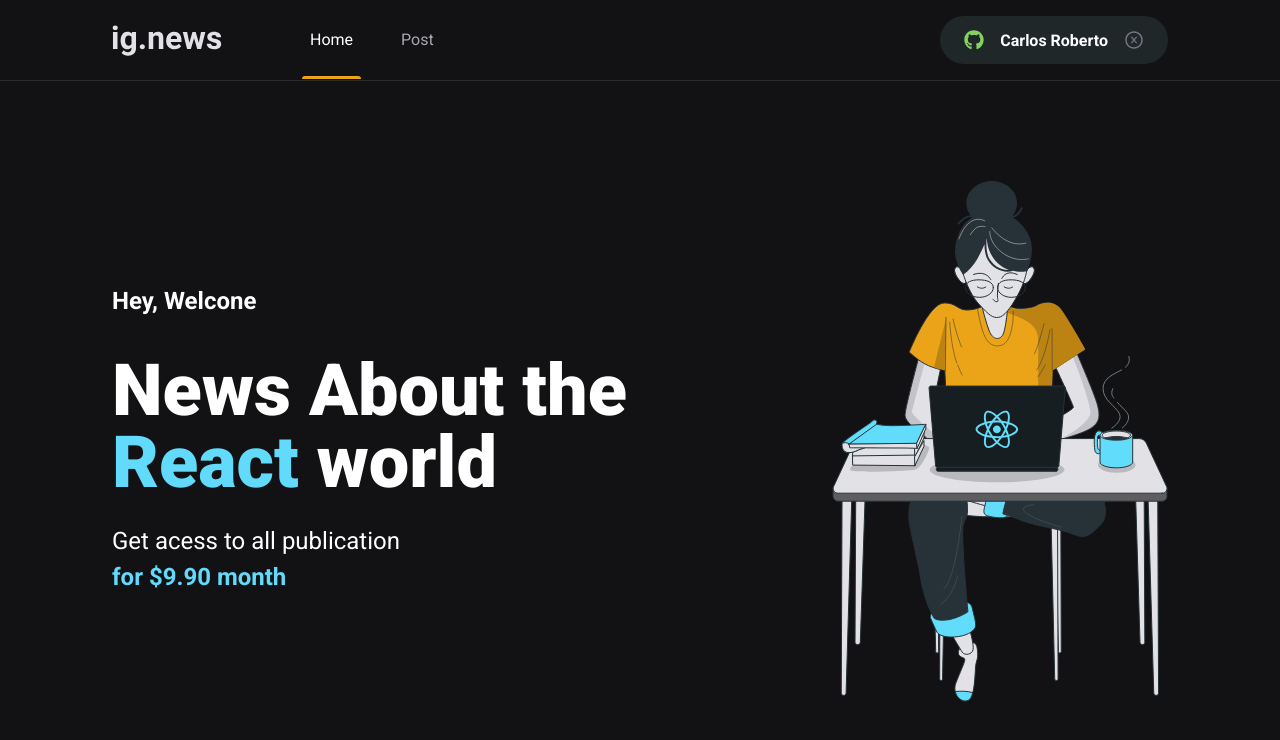
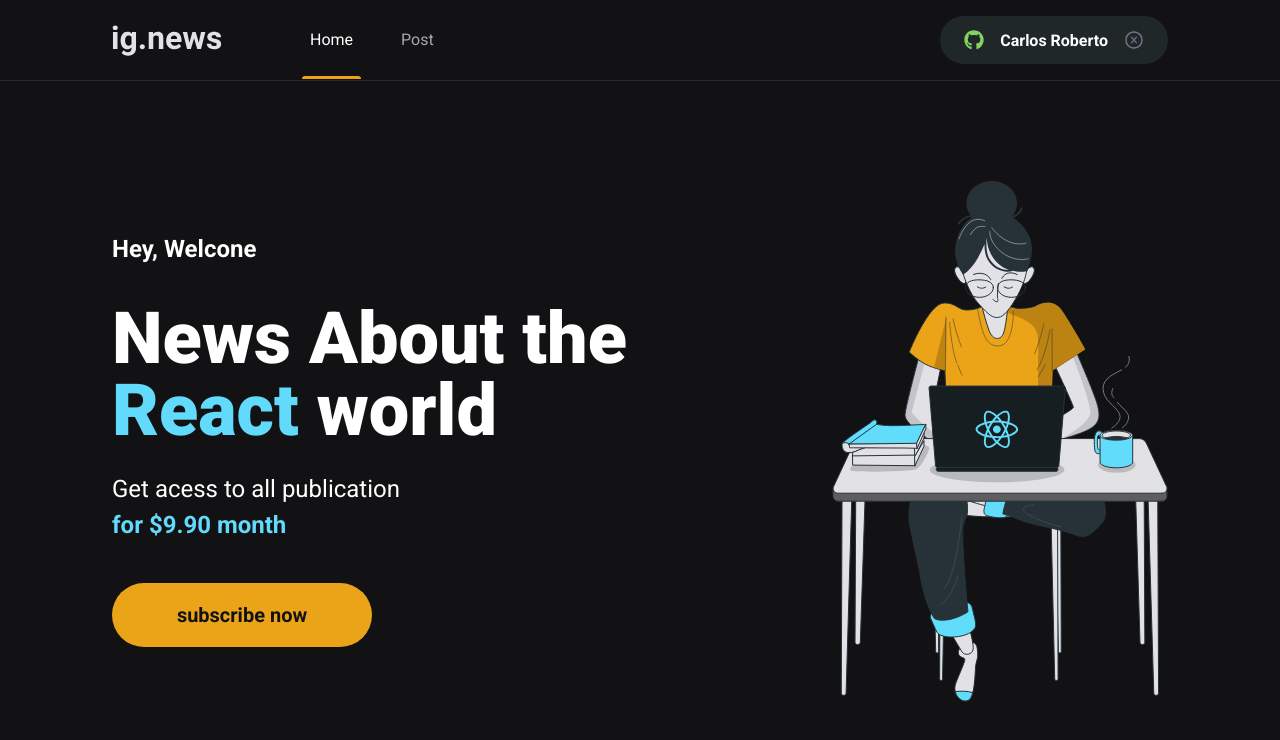
Before and after one commit to carlosrobertosalgueiro/ignews, a Next.js app: page / in a window 1280 px wide. Shown: the top 740 px of the page. Built offline with nearby package versions, Linux system fonts and the light colour scheme.

Commit message:
SubscribeButton Concluido

```diff
--- /dev/null
+++ b/src/components/SubscribeButton/index.tsx
@@ -0,0 +1,14 @@
+import styles from './styles.module.scss'
+
+
+export function SubscribeButton(){
+    return(
+
+        <button
+        type="button"
+        className={styles.subscribeButton}
+        >
+        subscribe now
+        </button>
+    )
+}
--- /dev/null
+++ b/src/components/SubscribeButton/styles.module.scss
@@ -0,0 +1,23 @@
+
+.subscribeButton{
+    width:260px;
+    height: 4rem;
+    border:0;
+    border-radius: 2rem;
+    background: var(--yellow-500);
+    color: var(--gray-900);
+    font-size: 1.25rem;
+    font-weight: bold;
+
+
+    display: flex;
+    align-items: center;
+    justify-content: center;
+
+    transition: filter 0.2s;
+
+    &:hover{
+
+        filter: brightness(0.8);
+    }
+}
--- a/src/pages/home.module.scss
+++ b/src/pages/home.module.scss
@@ -37,9 +37,13 @@
        line-height:2.25rem;
        margin-top: 1.5rem;
 
-       span{
-        color: var(--cyan-500);
-        font-weight:bold;
-       }
+        span{
+            color: var(--cyan-500);
+            font-weight:bold;
+        }
+   }
+
+   button{
+       margin-top: 2.5rem;
    }
 }
--- a/src/pages/index.tsx
+++ b/src/pages/index.tsx
@@ -1,5 +1,7 @@
 import Head from 'next/head'
+import React from 'react'
 import style from './home.module.scss'
+import {SubscribeButton} from '../components/SubscribeButton'
 
 export default function Home() {
   return (
@@ -10,6 +12,7 @@ export default function Home() {
     </Head>
 
     <main className={style.contentContainer} >
+
         <section className={style.hero}>
           <span> Hey, Welcone</span>
           <h1> News About the <span>React</span> world</h1>
@@ -17,7 +20,9 @@ export default function Home() {
               Get acess to all publication <br/>
               <span>for $9.90 month</span>
           </p>
+          <SubscribeButton/>
         </section>
+
 
         <img src="/images/avatar.svg" alt="" />
 
```
